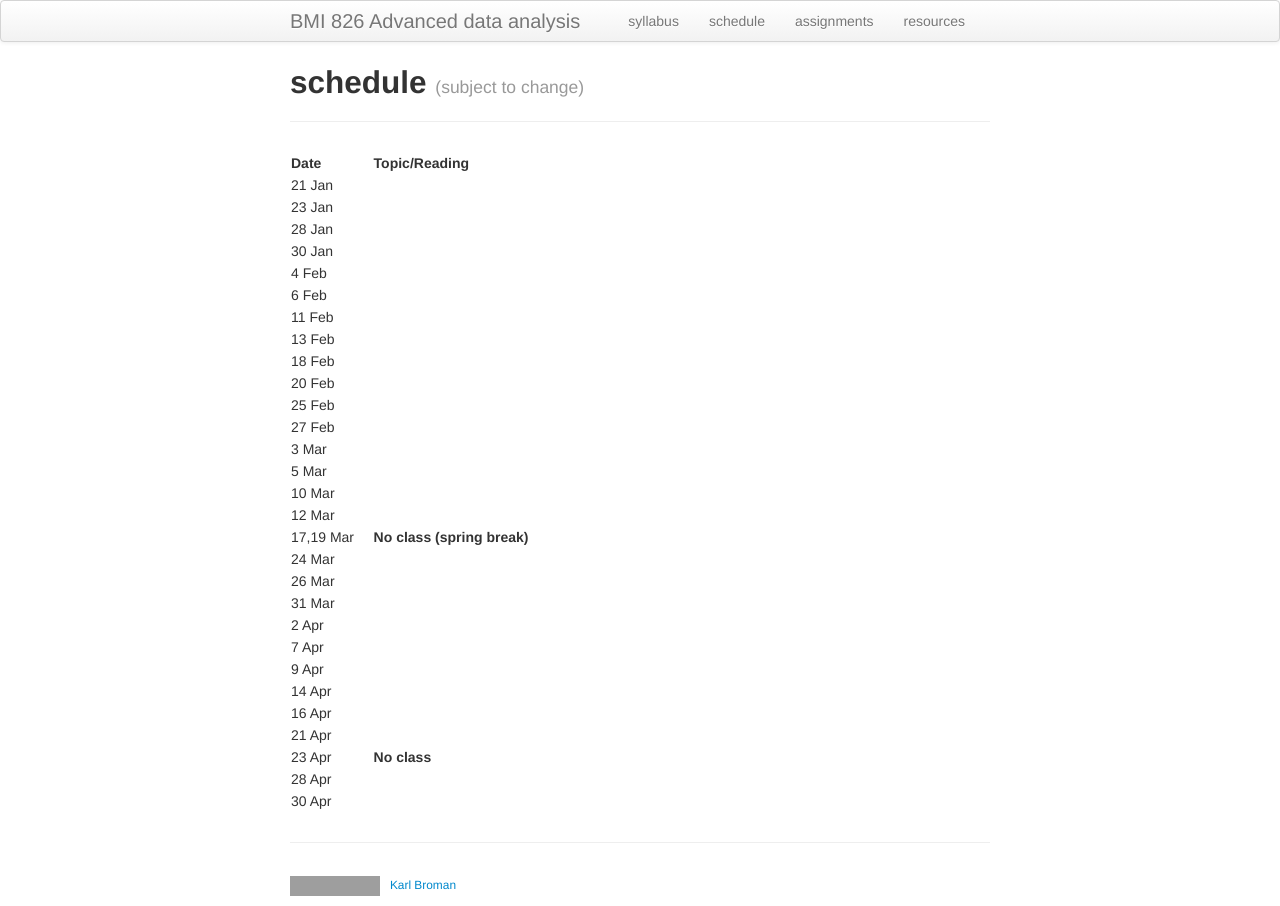
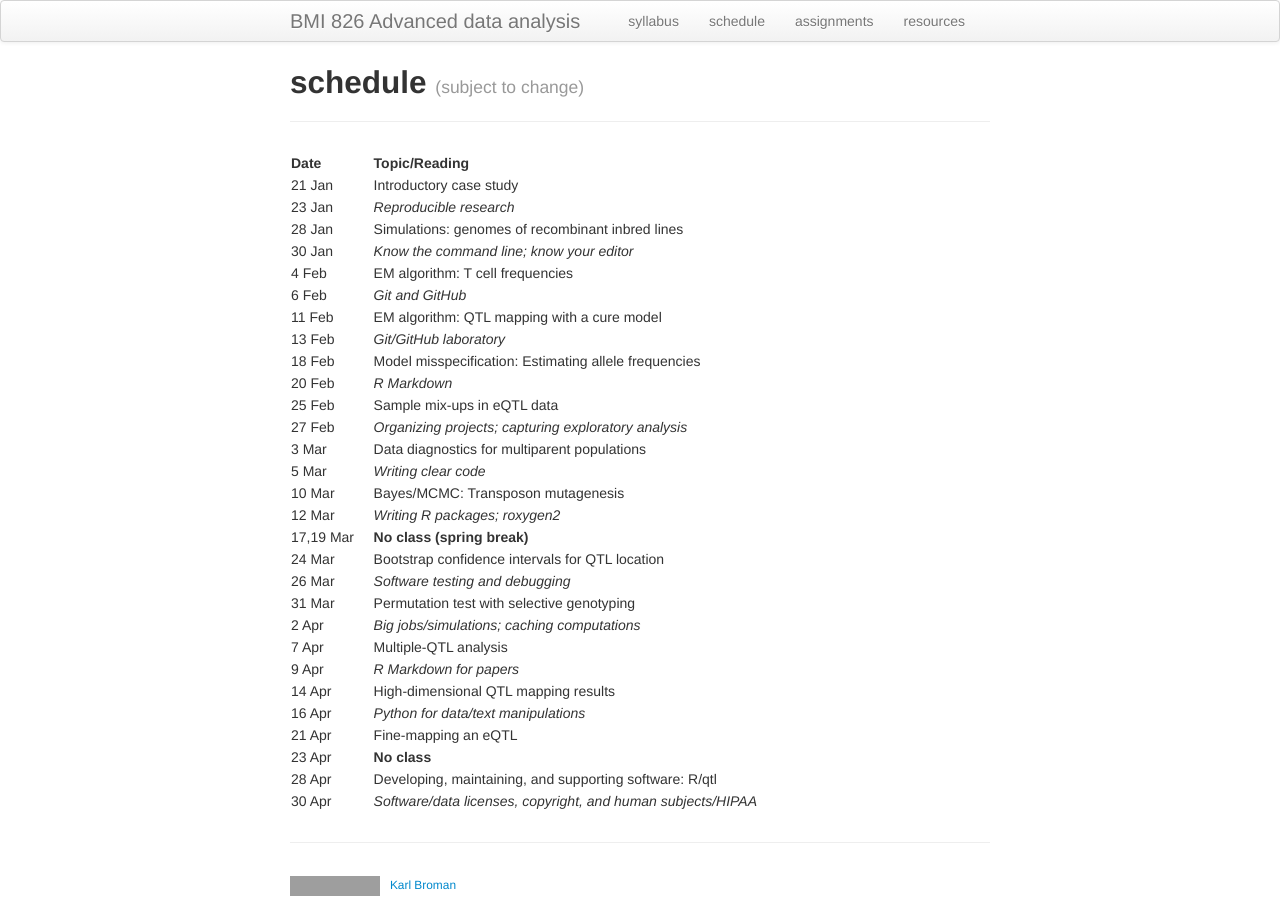
Before and after one commit to kbroman/AdvData, a Jekyll site: the page built from schedule.md, in a window 1280 px wide. Built offline with Jekyll 4.4.1, drawn with Linux system fonts in a browser that asks for light colours; grey boxes are pictures that could not be loaded.

Commit message:
Add a draft schedule

```diff
--- a/schedule.md
+++ b/schedule.md
@@ -7,32 +7,32 @@ description: Schedule for BMI 826, Advanced data analysis
 
 | Date      | &nbsp;&nbsp;&nbsp;&nbsp;   | Topic/Reading  |
 | :-------- | -- | :----- |
-| 21 Jan    |    |
-| 23 Jan    |    |
-| 28 Jan    |    |
-| 30 Jan    |    |
-| 4 Feb     |    |
-| 6 Feb     |    |
-| 11 Feb    |    |
-| 13 Feb    |    |
-| 18 Feb    |    |
-| 20 Feb    |    |
-| 25 Feb    |    |
-| 27 Feb    |    |
-| 3 Mar     |    |
-| 5 Mar     |    |
-| 10 Mar    |    |
-| 12 Mar    |    |
+| 21 Jan    |    | Introductory case study
+| 23 Jan    |    | _Reproducible research_
+| 28 Jan    |    | Simulations: genomes of recombinant inbred lines
+| 30 Jan    |    | _Know the command line; know your editor_
+| 4 Feb     |    | EM algorithm: T cell frequencies
+| 6 Feb     |    | _Git and GitHub_
+| 11 Feb    |    | EM algorithm: QTL mapping with a cure model
+| 13 Feb    |    | _Git/GitHub laboratory_
+| 18 Feb    |    | Model misspecification: Estimating allele frequencies
+| 20 Feb    |    | _R Markdown_
+| 25 Feb    |    | Sample mix-ups in eQTL data
+| 27 Feb    |    | _Organizing projects; capturing exploratory analysis_
+| 3 Mar     |    | Data diagnostics for multiparent populations
+| 5 Mar     |    | _Writing clear code_
+| 10 Mar    |    | Bayes/MCMC: Transposon mutagenesis
+| 12 Mar    |    | _Writing R packages; roxygen2_
 | 17,19 Mar |    | **No class (spring break)** |
-| 24 Mar    |    |
-| 26 Mar    |    |
-| 31 Mar    |    |
-| 2 Apr     |    |
-| 7 Apr     |    |
-| 9 Apr     |    |
-| 14 Apr    |    |
-| 16 Apr    |    |
-| 21 Apr    |    |
+| 24 Mar    |    | Bootstrap confidence intervals for QTL location
+| 26 Mar    |    | _Software testing and debugging_
+| 31 Mar    |    | Permutation test with selective genotyping
+| 2 Apr     |    | _Big jobs/simulations; caching computations_
+| 7 Apr     |    | Multiple-QTL analysis
+| 9 Apr     |    | _R Markdown for papers_
+| 14 Apr    |    | High-dimensional QTL mapping results
+| 16 Apr    |    | _Python for data/text manipulations_
+| 21 Apr    |    | Fine-mapping an eQTL
 | 23 Apr    |    | **No class**
-| 28 Apr    |    |
-| 30 Apr    |    |
+| 28 Apr    |    | Developing, maintaining, and supporting software: R/qtl
+| 30 Apr    |    | _Software/data licenses, copyright, and human subjects/HIPAA_
```
